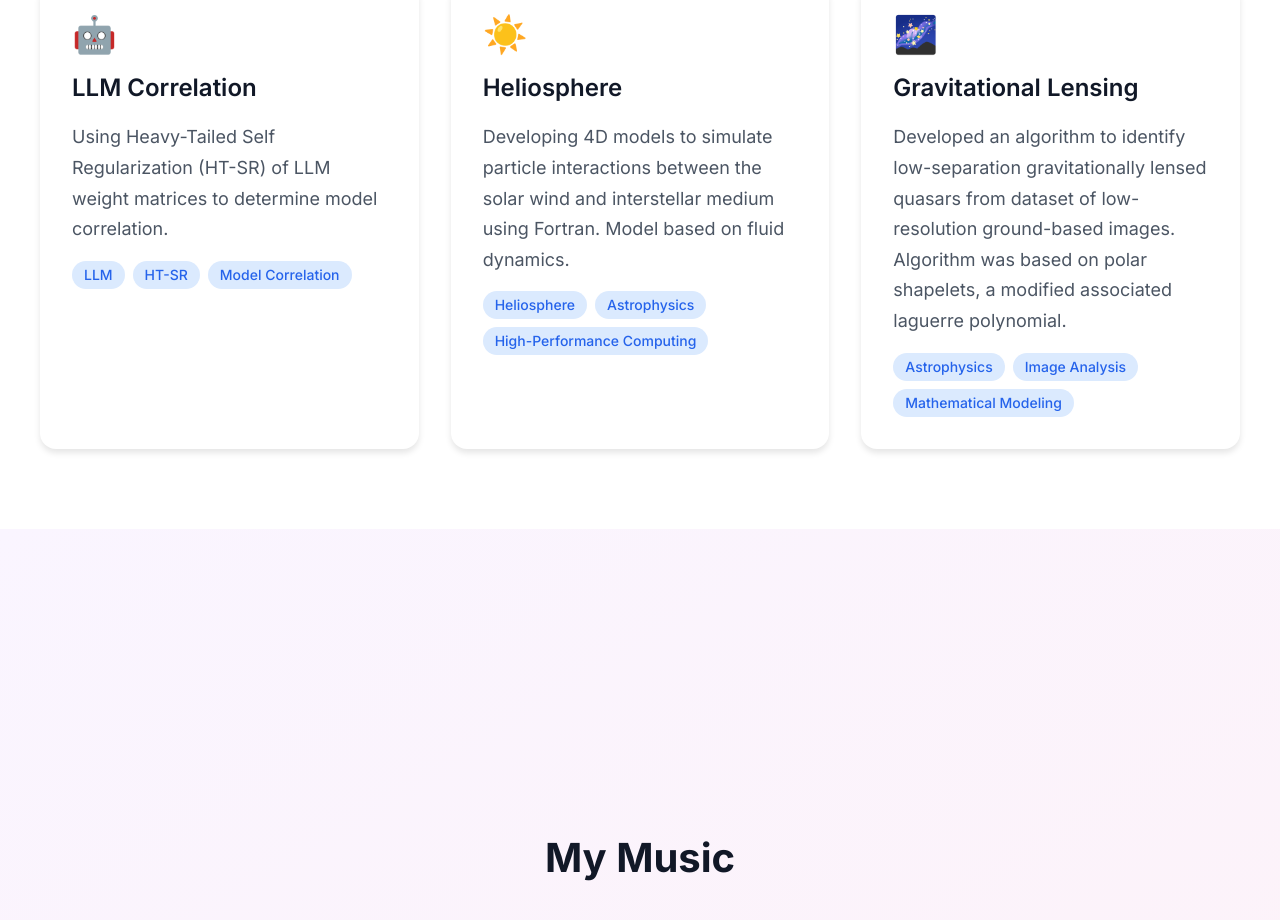
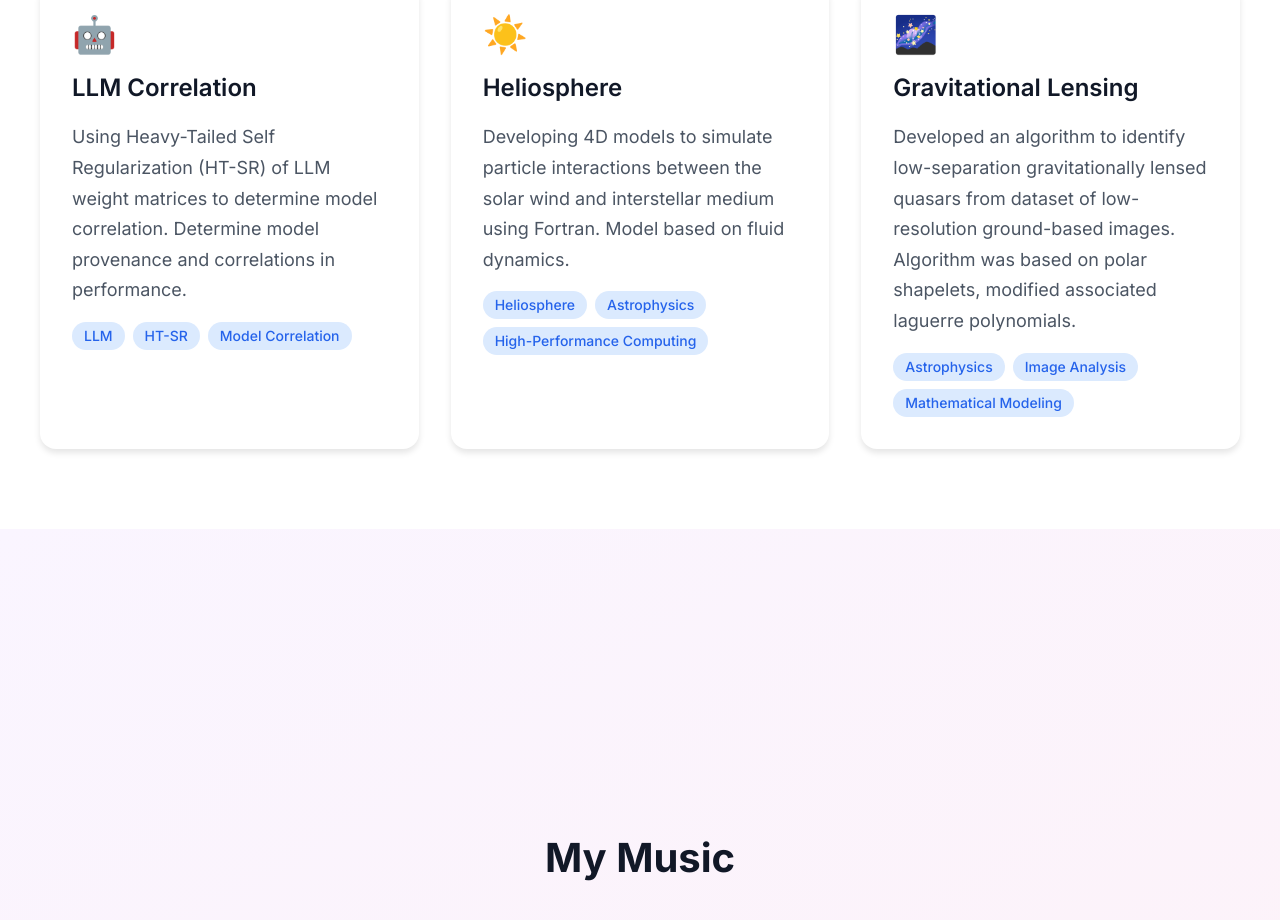
Before and after one commit to ishanvprasad/ishanvprasad.github.io, a Next.js app in the folder personal-website/: page / in a window 1280 px wide. Shown: the part 1160-2080 px from the top of the page. Built offline with nearby package versions, Linux system fonts and the light colour scheme; no server answers.

Commit message:
minor changes

```diff
--- a/personal-website/src/data/research.js
+++ b/personal-website/src/data/research.js
@@ -2,7 +2,7 @@ export const researchData = [
   {
     icon: '🤖',
     title: 'LLM Correlation',
-    description: 'Using Heavy-Tailed Self Regularization (HT-SR) of LLM weight matrices to determine model correlation.',
+    description: 'Using Heavy-Tailed Self Regularization (HT-SR) of LLM weight matrices to determine model correlation. Determine model provenance and correlations in performance.',
     tags: ['LLM', 'HT-SR', 'Model Correlation'],
   },
   {
@@ -14,7 +14,7 @@ export const researchData = [
   {
     icon: '🌌',
     title: 'Gravitational Lensing',
-    description: 'Developed an algorithm to identify low-separation gravitationally lensed quasars from dataset of low-resolution ground-based images. Algorithm was based on polar shapelets, a modified associated laguerre polynomial.',
+    description: 'Developed an algorithm to identify low-separation gravitationally lensed quasars from dataset of low-resolution ground-based images. Algorithm was based on polar shapelets, modified associated laguerre polynomials.',
     tags: ['Astrophysics', 'Image Analysis', 'Mathematical Modeling'],
   },
 ]
```
